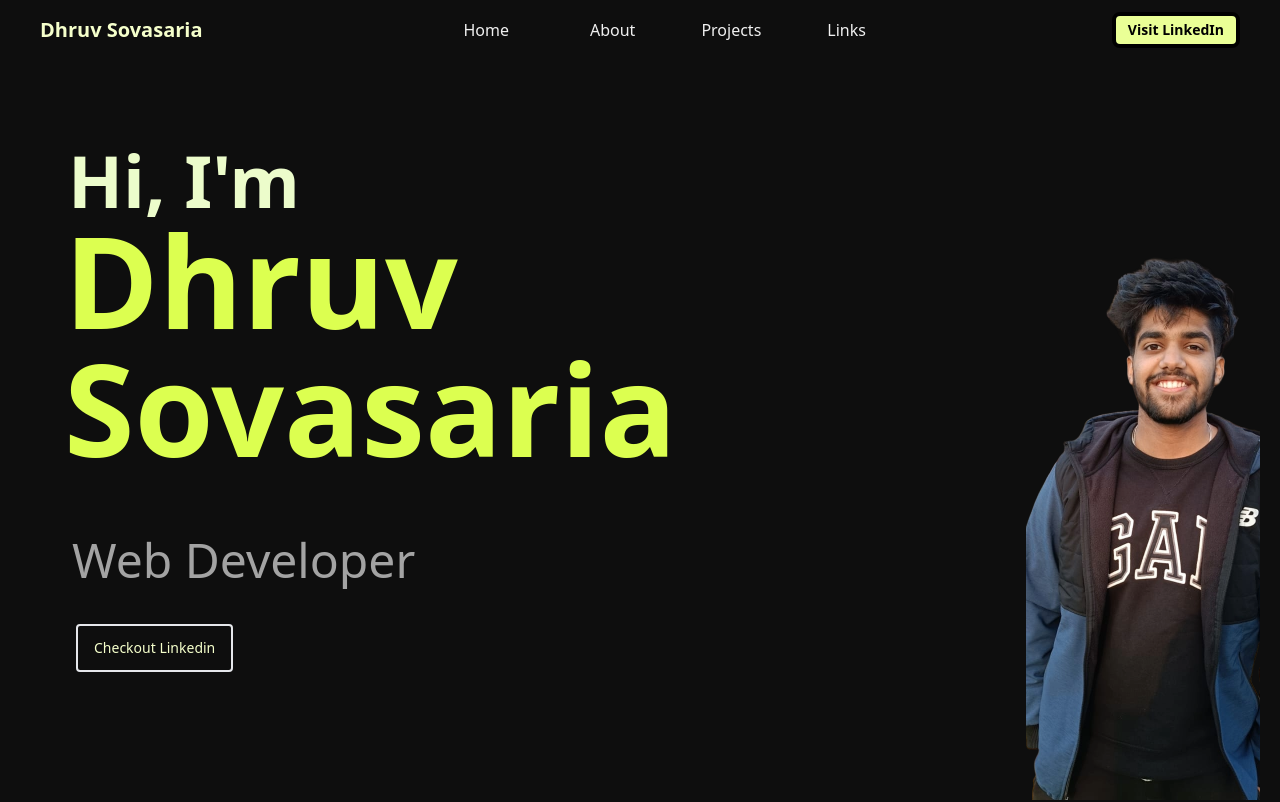
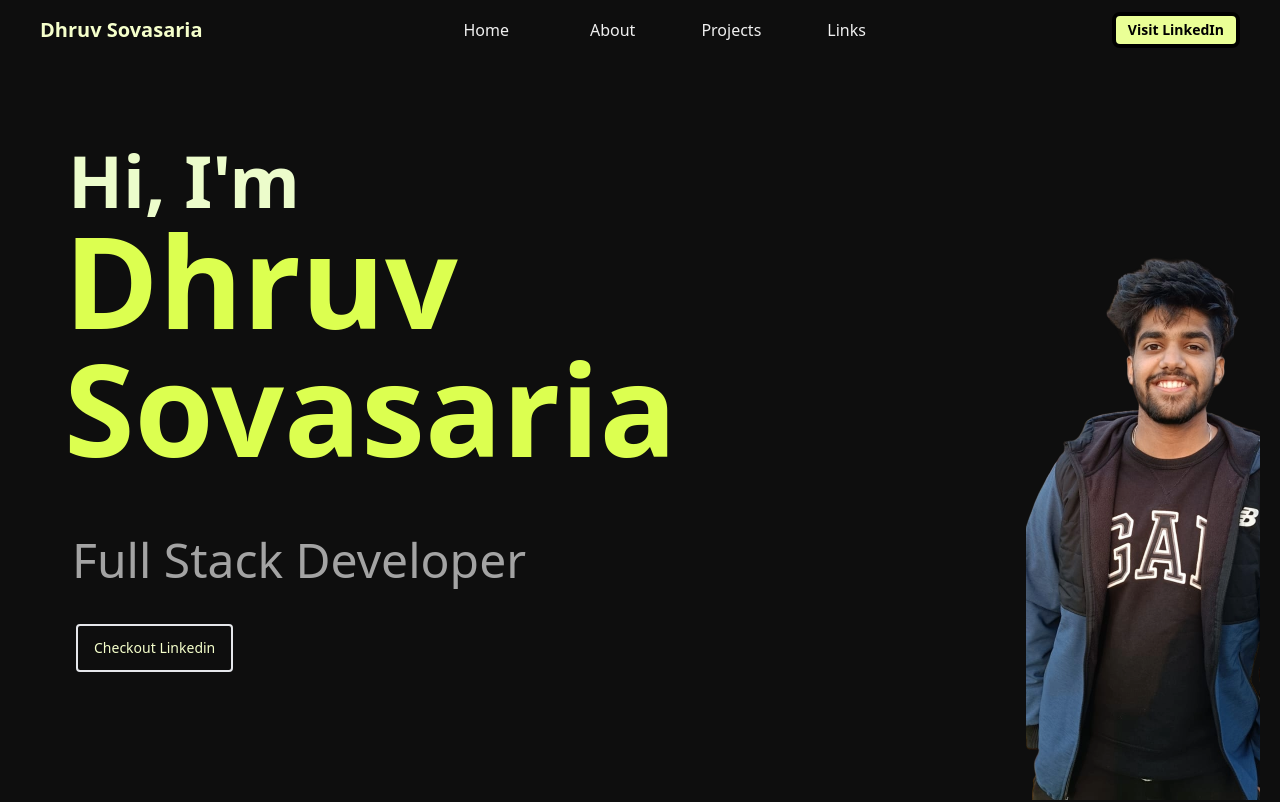
Before and after one commit to dhruvsovasaria/portfolio, a React (Vite) app: page / in a window 1280 px wide. Shown: the top 802 px of the page. Built offline with nearby package versions, Linux system fonts and the light colour scheme; a web font is replaced by a local one.

Commit message:
refactor

```diff
--- a/src/components/Home.jsx
+++ b/src/components/Home.jsx
@@ -21,7 +21,7 @@ const Home = () => {
             Dhruv Sovasaria
           </h1>
           <p className="home-text pl-2 text-5xl pt-14 font-light text-textcolor">
-            Web Developer
+            Full Stack Developer
           </p>
           <a
             href="https://www.linkedin.com/in/dhruvsovasaria/"
```
